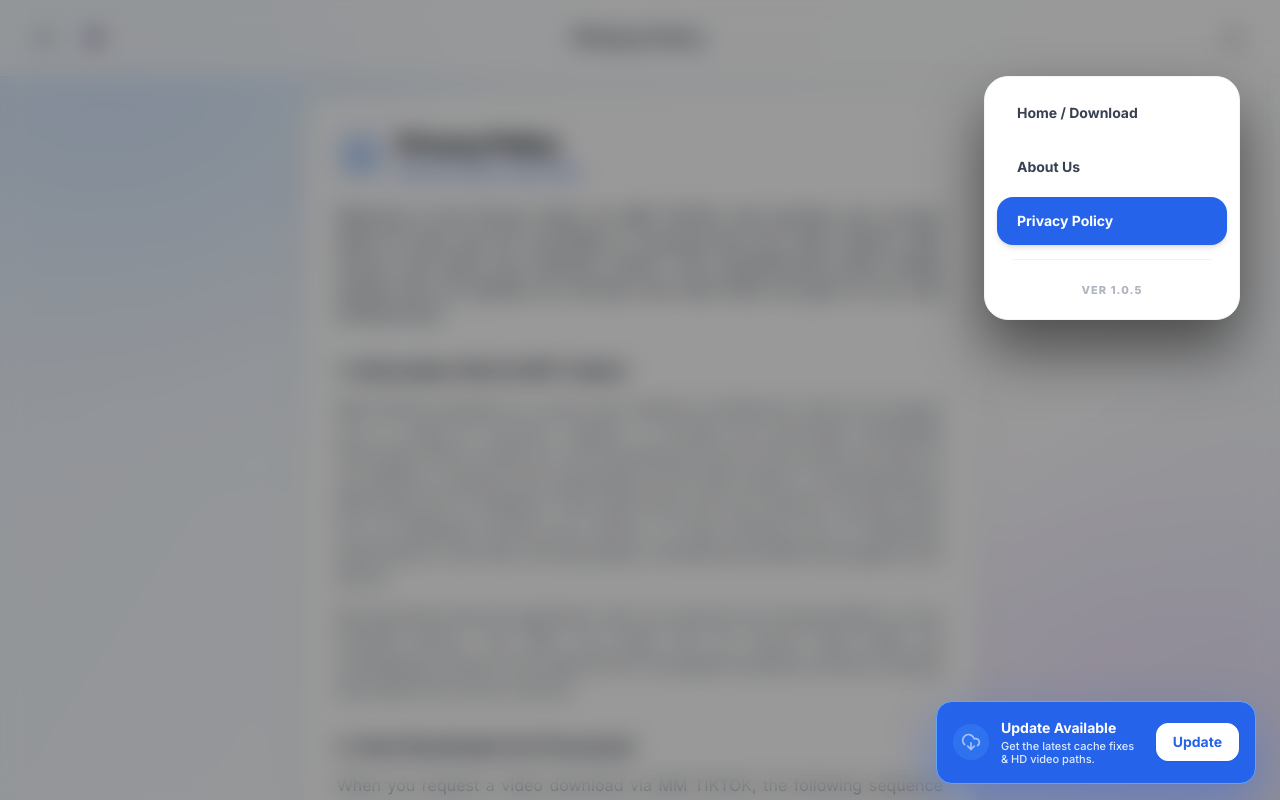
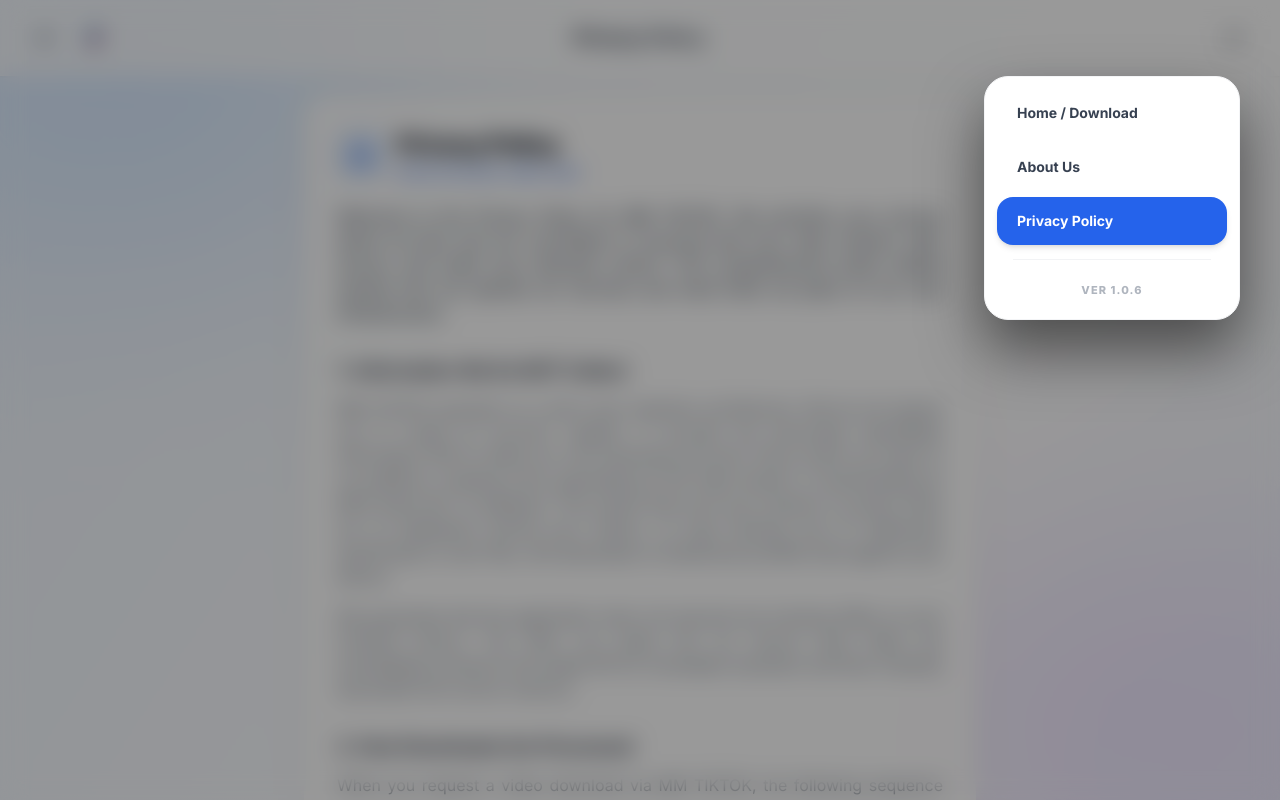
Before and after one commit to maruff630-dev/MM-TIKTOK, a Next.js app: page /policy in a window 1280 px wide. Both pictures are taken after a click on the button 1234 px from the left and 38 px from the top of the page. Shown: the top 800 px of the page. Built offline with nearby package versions, Linux system fonts and the light colour scheme.

Commit message:
fix: corrected infinite update loop caused by version desync and added 'Updating...' loading state to Banner button so the user doesn't spam click

```diff
--- a/src/components/Header.tsx
+++ b/src/components/Header.tsx
@@ -113,7 +113,7 @@ export default function Header({ title, showBack = false }: HeaderProps) {
 
               <div className="h-px bg-gray-200/50 my-2 mx-4" />
               <div className="px-5 py-2 text-[11px] font-[800] text-gray-400 text-center tracking-widest opacity-80">
-                VER 1.0.5
+                VER 1.0.6
               </div>
             </div>
           </>
--- a/src/components/PWAContext.tsx
+++ b/src/components/PWAContext.tsx
@@ -4,10 +4,11 @@ import { useEffect, useState } from "react";
 import { DownloadCloud } from "lucide-react";
 
 // Local build version - bump this manually when pushing structural changes
-const APP_VERSION = "1.0.5";
+const APP_VERSION = "1.0.6";
 
 export default function PWAContext() {
   const [updateAvailable, setUpdateAvailable] = useState(false);
+  const [isUpdating, setIsUpdating] = useState(false);
 
   useEffect(() => {
     // 1. Register the Service Worker
@@ -39,6 +40,9 @@ export default function PWAContext() {
   }, []);
 
   const handleApplyUpdate = async () => {
+    setIsUpdating(true);
+
+    try {
       // Unregister SW
       if ("serviceWorker" in navigator) {
         const regs = await navigator.serviceWorker.getRegistrations();
@@ -53,8 +57,14 @@ export default function PWAContext() {
           await caches.delete(name);
         }
       }
-    // Force a fresh reload from the server
+    } catch (e) {
+      console.error("Cache clear failed", e);
+    }
+
+    // Force a fresh reload from the server after a short visual delay
+    setTimeout(() => {
       window.location.reload();
+    }, 800);
   };
 
   if (!updateAvailable) return null;
@@ -75,9 +85,10 @@ export default function PWAContext() {
         </div>
         <button
           onClick={handleApplyUpdate}
-          className="ml-3 px-4 py-2 bg-white text-blue-600 border border-white hover:bg-transparent hover:text-white rounded-xl text-xs sm:text-sm font-bold shadow-sm active:scale-95 transition-all shrink-0"
+          disabled={isUpdating}
+          className="ml-3 px-4 py-2 bg-white text-blue-600 border border-white hover:bg-white/90 rounded-xl text-xs sm:text-sm font-bold shadow-sm active:scale-95 transition-all shrink-0 min-w-[80px] flex items-center justify-center disabled:opacity-80"
         >
-          Update
+          {isUpdating ? "Updating..." : "Update"}
         </button>
       </div>
     </div>
```
Lines whose indentation alone changed are shown as unchanged.
